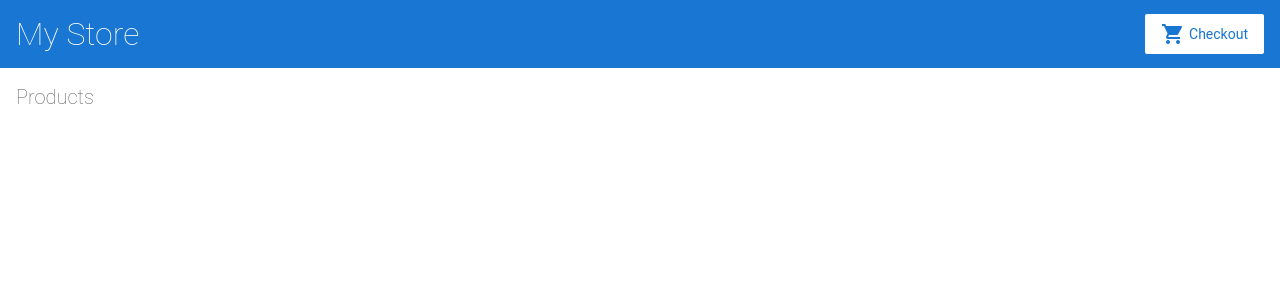
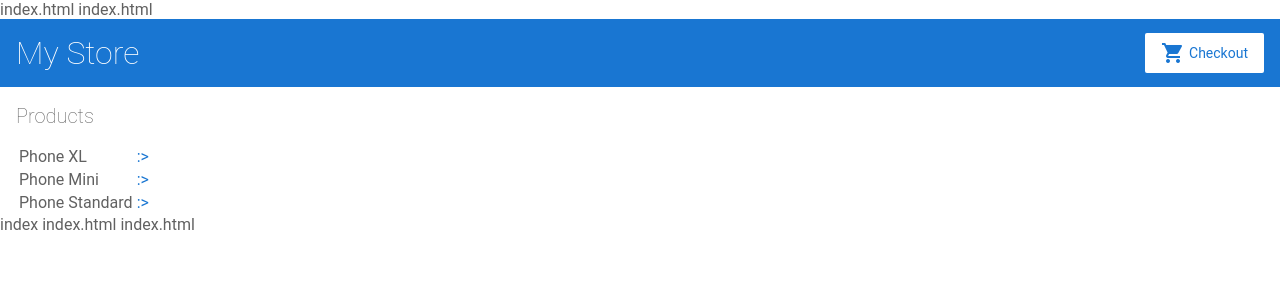
Before and after one commit to rattasakpengchata/angular-6dgugj, an Angular app: page / in a window 1280 px wide. Shown: the top 300 px of the page. Built offline with nearby package versions, Linux system fonts and the light colour scheme.

Commit message:
2 files modified

```diff
--- a/src/app/product-list/product-list.component.html
+++ b/src/app/product-list/product-list.component.html
@@ -1,4 +1,10 @@
 <h2>Products</h2>
+<table>
+  <tr *ngFor="let product of products">
+      <td>{{ product.name }}</td>
+      <td> <a [title]="'go to '+ product.name + ' details'">:></a></td>
+  </tr>
+</table>
 
 
 <!--
--- a/src/index.html
+++ b/src/index.html
@@ -13,7 +13,10 @@
     />
   </head>
   <body>
+  index.html  index.html
     <app-root></app-root>
+    index index.html  index.html
+
   </body>
 </html>
 
```
